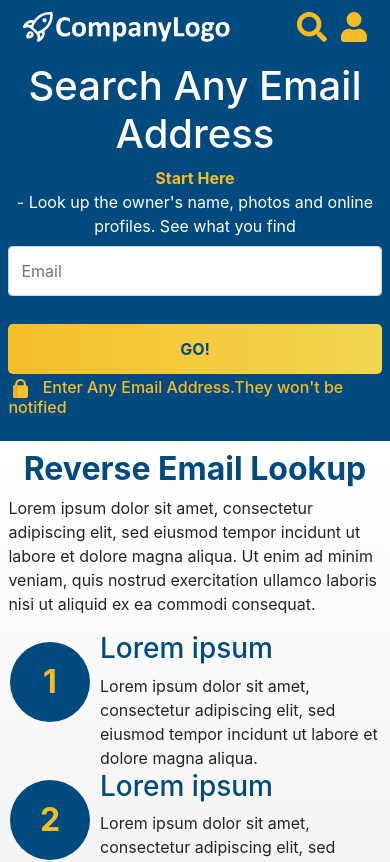
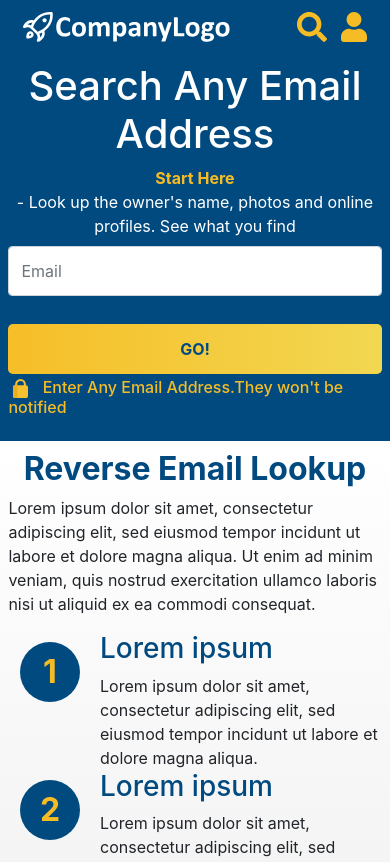
Before and after one commit to betogomezc/ReactSolutionPractice, a React (Create React App) app: page / in a window 390 px wide. Shown: the top 862 px of the page. Built offline with nearby package versions, Linux system fonts and the light colour scheme.

Commit message:
PhoneNumbers and Relatives show as a list

```diff
--- a/src/App.css
+++ b/src/App.css
@@ -198,16 +198,16 @@ height: 50px;
 
 .circle {
    background: #004a80;
-   border-radius: 80px;
+   border-radius: 60px;
    color: #f6bc25;
-   height: 80px;
+   height: 60px;
    font-weight: bold;
-   width: 80px;
+   width: 60px;
    display: table;
    margin: 10px auto;
    text-align: center;
-   margin-right: 10px;
-   margin-left: 10px;
+   margin-right: 20px;
+   margin-left: 20px;
 }
 .circle p {
   font-size:32px;
--- a/src/components/SearchAbove.js
+++ b/src/components/SearchAbove.js
@@ -25,12 +25,11 @@ class SearchAbove extends Component{
     age:'',
     notes:'',
     phoneNumbers:'',
-    relatives:''
+    relatives:'',
     }
     this.updateInput = this.updateInput.bind(this);
     this.handleSubmit = this.handleSubmit.bind(this);
   }
-
 
   updateInput(event){
   this.setState({inputEmail : event.target.value})
@@ -60,14 +59,13 @@ class SearchAbove extends Component{
 
         for(var p=0;p<data[i].phoneNumbers.length;p++){
           if(data[i].phoneNumbers[p].phone){
-          phoneNumbers= phoneNumbers+data[i].phoneNumbers[p].phone+" " ;
-          this.setState({ phoneNumbers: phoneNumbers });
+          phoneNumbers= phoneNumbers+"<a href=' '>"+data[i].phoneNumbers[p].phone+"</a></br>" ;
           }
         }
           this.setState({ phoneNumbers: phoneNumbers });
         for(var r=0;r<data[i].relatives.length;r++){
           if(data[i].relatives[r].name){
-          relatives= relatives+ data[i].relatives[r].name+" ";
+          relatives= relatives+ data[i].relatives[r].name+"</br>";
           this.setState({ relatives: relatives });
           }
         }
@@ -156,9 +154,9 @@ class SearchAbove extends Component{
 
     <div className="col-md-5">
     <h5>Phone Numbers</h5>
-    <p>{this.state.phoneNumbers}</p>
+    <p dangerouslySetInnerHTML={{__html: this.state.phoneNumbers}}></p>
     <h5>Relatives</h5>
-    <p>{this.state.relatives}</p>
+    <p dangerouslySetInnerHTML={{__html: this.state.relatives}}></p>
     </div>
 
     </div>
```
